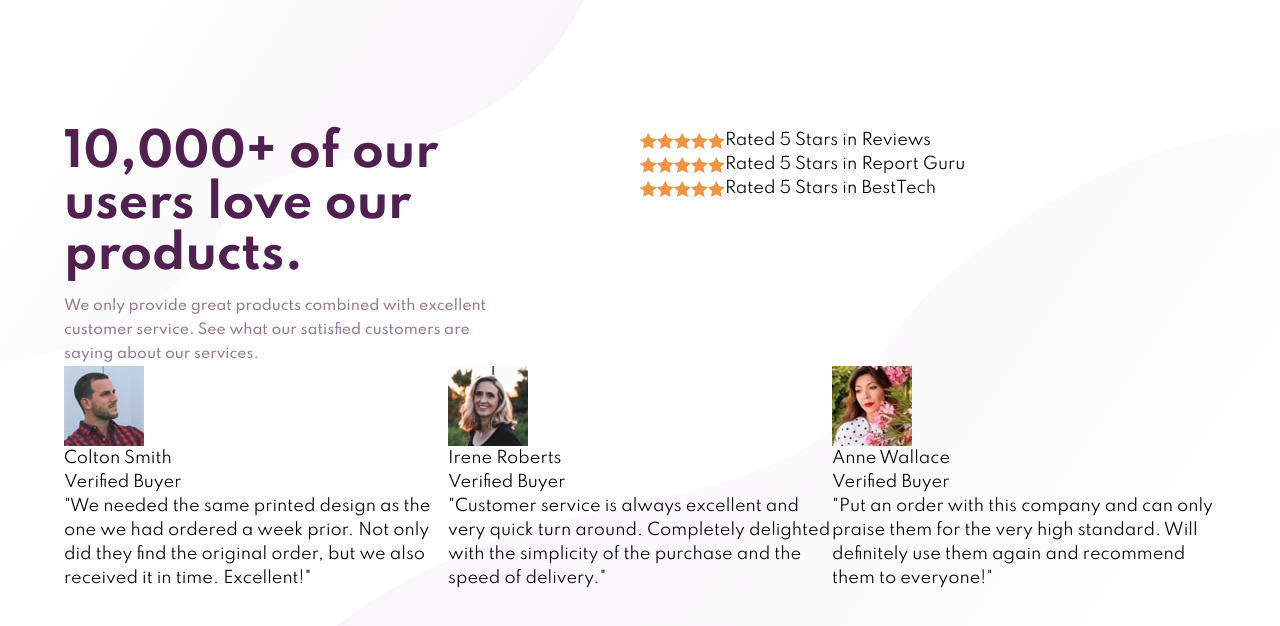
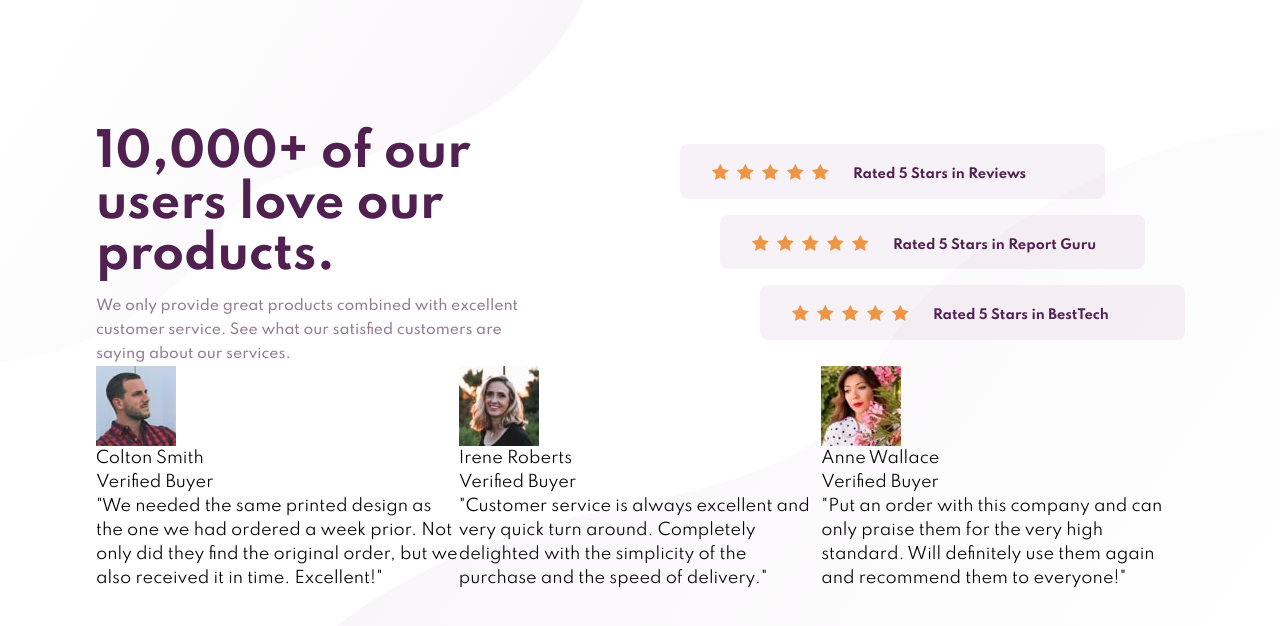
Before and after one commit to AlMon/social-proof-section, a Next.js app: page / in a window 1280 px wide. Shown: the top 626 px of the page. Built offline with nearby package versions, Linux system fonts and the light colour scheme.

Commit message:
Style testimonials

```diff
--- /dev/null
+++ b/components/Review.js
@@ -0,0 +1,18 @@
+function Review(props) {
+  return (
+    <div className={props.className}>
+      <span>
+        {Array(props.stars)
+          .fill()
+          .map((v, i) => (
+            <img src='/icon-star.svg' alt='star' className='inline mx-1' />
+          ))}
+      </span>
+      <span className='text-[#502050] text-[13px] mt-[7px] ml-5'>
+        Rated {props.stars} Stars in {props.publication}
+      </span>
+    </div>
+  )
+}
+
+export default Review
--- a/components/ReviewSingle.js
+++ /dev/null
@@ -1,16 +0,0 @@
-function ReviewSingle(props) {
-  console.log()
-
-  return (
-    <div>
-      {Array(props.stars)
-        .fill()
-        .map((v, i) => (
-          <img src='/icon-star.svg' alt='star' style={{ display: 'inline' }} />
-        ))}
-      Rated {props.stars} Stars in {props.publication}
-    </div>
-  )
-}
-
-export default ReviewSingle
--- a/pages/index.js
+++ b/pages/index.js
@@ -1,5 +1,5 @@
 import Head from 'next/head'
-import ReviewSingle from '../components/ReviewSingle'
+import Review from '../components/Review'
 import Testimonial from '../components/Testimonial'
 
 export default function Home() {
@@ -22,7 +22,7 @@ export default function Home() {
           className='absolute right-0 bottom-0'
         />
         <div>
-          <div className='container px-16'>
+          <div className='container px-24'>
             <div className='grid grid-cols-2 pt-32'>
               <div className='max-w-md'>
                 <h1 className='text-[#502050] text-[46px] leading-[3.2rem] font-bold'>
@@ -35,10 +35,18 @@ export default function Home() {
                 </p>
               </div>
 
-              <div>
-                <ReviewSingle stars={5} publication='Reviews' />
-                <ReviewSingle stars={5} publication='Report Guru' />
-                <ReviewSingle stars={5} publication='BestTech' />
+              <div className='px-10'>
+                <Review stars={5} publication='Reviews' className='review' />
+                <Review
+                  stars={5}
+                  publication='Report Guru'
+                  className='review ml-10'
+                />
+                <Review
+                  stars={5}
+                  publication='BestTech'
+                  className='review ml-20'
+                />
               </div>
             </div>
 
--- a/styles/globals.css
+++ b/styles/globals.css
@@ -3,3 +3,9 @@
 @tailwind base;
 @tailwind components;
 @tailwind utilities;
+
+@layer components {
+  .review {
+    @apply flex items-center my-4 py-[14px] px-7 bg-[#f7f2f7] text-white font-semibold rounded-lg w-[425px];
+  }
+}
```
